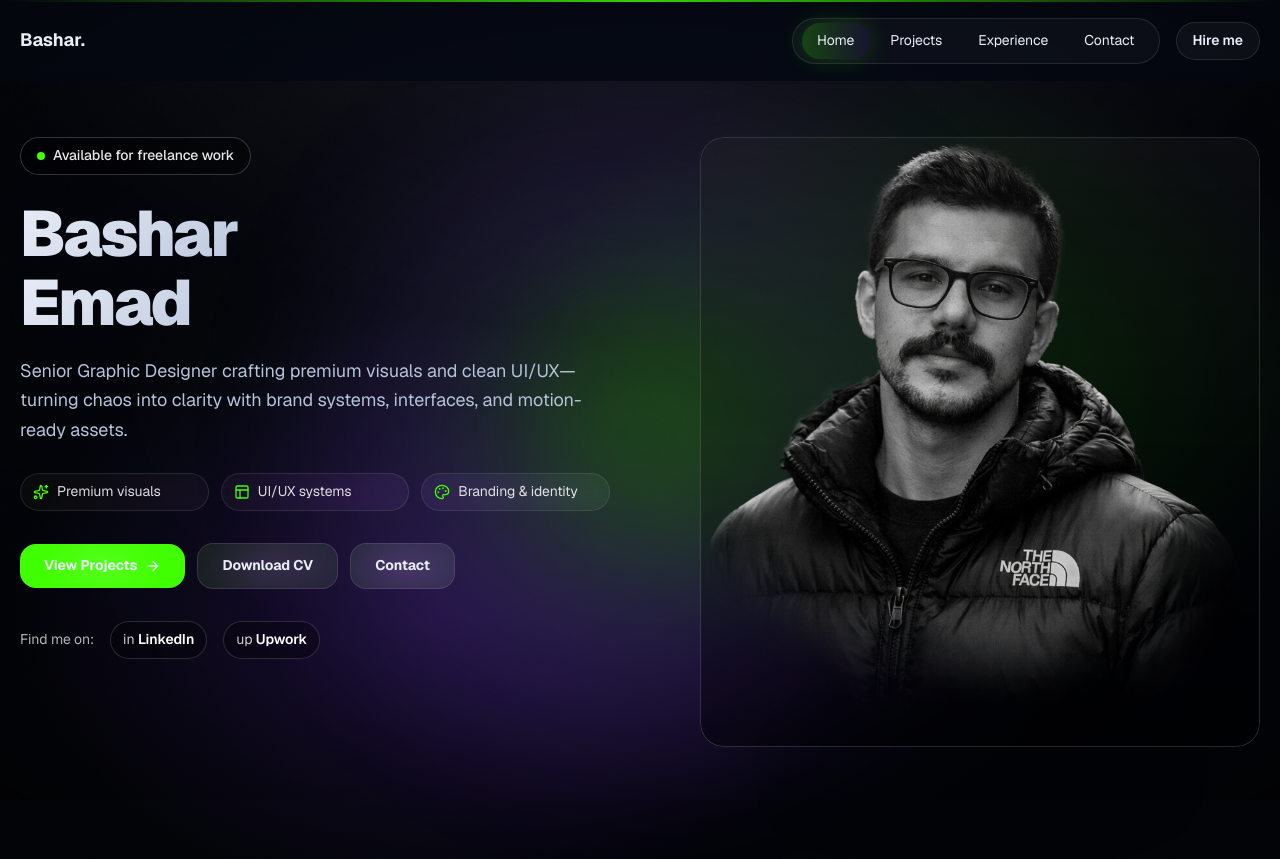
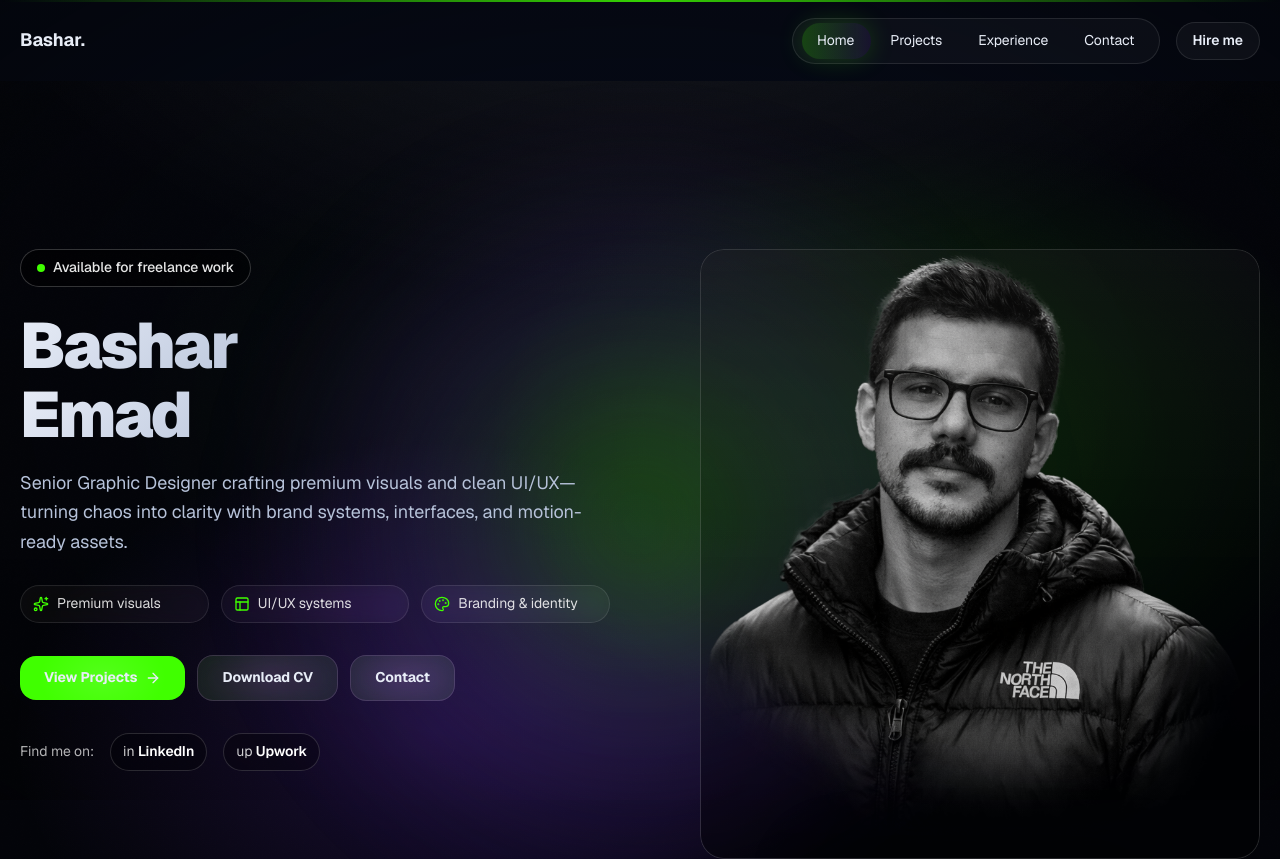
Before and after one commit to BasharDina/my-portfolio, a Next.js app: page / in a window 1280 px wide. Shown: the top 859 px of the page. Built offline with nearby package versions, Linux system fonts and the light colour scheme.

Commit message:
Fix scroll + reveal

```diff
--- a/app/components/sections/Hero.tsx
+++ b/app/components/sections/Hero.tsx
@@ -138,7 +138,7 @@ export default function Hero() {
   }, []);
 
   return (
-    <section ref={sectionRef} id="home" className="relative overflow-hidden">
+    <section ref={sectionRef} id="home" className="relative overflow-hidden pt-28 pb-20">
       {/* Cinematic background layers */}
       <div className="absolute inset-0 -z-10">
         <div
--- a/app/components/ui/Reveal.tsx
+++ b/app/components/ui/Reveal.tsx
@@ -36,7 +36,7 @@ export function Reveal({
           io.disconnect();
         }
       },
-      { threshold: 0.2 }
+      { threshold: 0.15, rootMargin: "0px 0px -20% 0px" }
     );
 
     io.observe(el);
--- a/app/components/ui/Stagger.tsx
+++ b/app/components/ui/Stagger.tsx
@@ -31,7 +31,7 @@ export function Stagger({ children, stagger = 0.1 }: { children: React.ReactNode
           io.disconnect();
         }
       },
-      { threshold: 0.2 }
+      { threshold: 0.15, rootMargin: "0px 0px -20% 0px" }
     );
 
     io.observe(el);
--- a/app/globals.css
+++ b/app/globals.css
@@ -5,10 +5,8 @@
 @import "tw-animate-css";
 @import "shadcn/tailwind.css";
 
-/* ===== Reduced-motion: disable smooth scroll ===== */
-@media (prefers-reduced-motion: no-preference) {
-  html { scroll-behavior: smooth; }
-}
+/* ===== Scroll behavior: let Lenis handle smooth scrolling ===== */
+html { scroll-behavior: auto; }
 
 /* ===== Global Luxury Foundation ===== */
 body {
```
